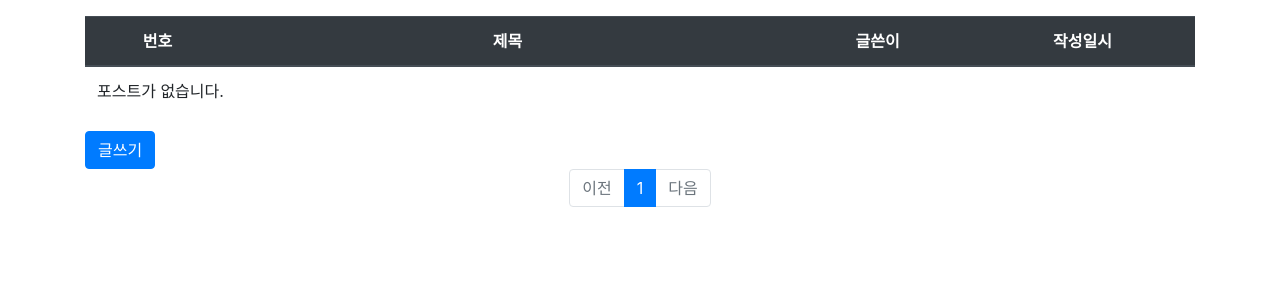
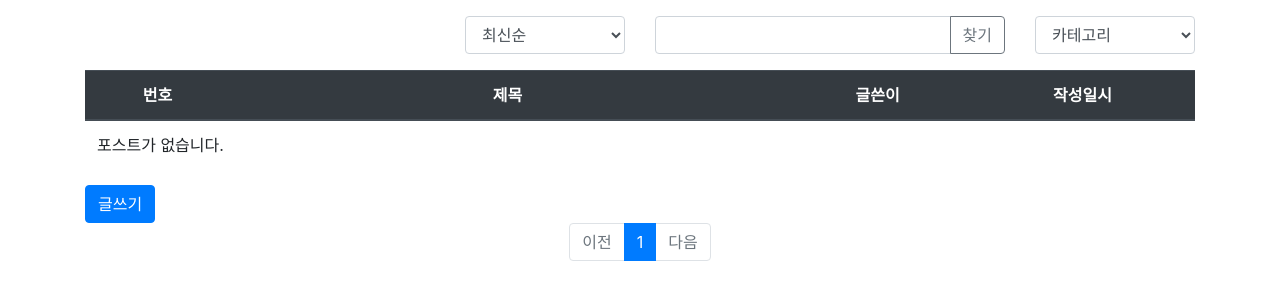
Before and after one commit to jundragons/TodayILearnProject, a Django app: page /post/1/ in a window 1280 px wide. Shown: the part 57-357 px from the top of the page. Run offline with Django 4.2, Linux system fonts and the light colour scheme; data that the repository does not hold is empty; some libraries are stand-ins or nearby versions.

Commit message:
Add search and order function

```diff
--- a/blog/templates/blog/post_list.html
+++ b/blog/templates/blog/post_list.html
@@ -2,6 +2,32 @@
 {% load blog_filter %}
     {% block content %}
     <div class="container my-3">
+        <div class="row justify-content-end my-3">
+<!--            시간순 정렬-->
+            <div class="col-2">
+                <select class="form-control so">
+                    <option value="recent" {% if so == 'recent' %}selected{% endif %}>최신순</option>
+                    <option value="old" {% if so == 'old' %}selected{% endif %}>오래된순</option>
+                </select>
+            </div>
+<!--             검색창-->
+            <div class="col-4 input-group">
+                <input type="text" class="form-control kw" value="{{ kw|default_if_none:'' }}">
+                <div class="input-group-append">
+                    <button class="btn btn-outline-secondary" type="button" id="btn_search">찾기</button>
+                </div>
+            </div>
+
+<!--            카테고리별 검색-->
+            <div class="col-2">
+                <select class="form-control ca" onChange={this.onChange.bind(this)}>
+                    <option value="" selected disabled hidden >카테고리</option>
+                    {% for cate in category %}
+                    <option value = "{{cate.category_id}}">{{cate}}</option>
+                    {% endfor %}}
+                </select>
+            </div>
+        </div>
         <table class="table">
             <thead>
             <tr class="text-center thead-dark">
@@ -35,4 +61,45 @@
         <a href="/post/create/{{id}}" class="btn btn-primary">글쓰기</a>
         {% include 'blog/pagination.html' with page=posts %}
     </div>
+    <form id="searchForm" method="get" action="/post/{{id}}">
+        <input type="hidden" id="kw" name="kw" value="{{ kw|default_if_none:'' }}">
+        <input type="hidden" id="page" name="page" value="{{ page }}">
+        <input type="hidden" id="so" name="so" value="{{ so }}">
+        <input type="hidden" id="ca" name="ca" value="{{ ca }}">
+    </form>
 {% endblock %}
+{% block script %}
+<script type='text/javascript'>
+$(document).ready(function(){
+    $(".delete").on('click', function() {
+        console.log("???")
+        if(confirm("정말로 삭제하시겠습니까?")) {
+            location.href = $(this).data('uri');
+        }
+    });
+
+     $(".so").on('change', function() {
+        $("#so").val($(this).val());
+        $("#page").val(1);
+        $("#searchForm").submit();
+    });
+
+     $(".ca").on('change', function() {
+        $("#ca").val($(this).val());
+        $("#page").val(1);
+        $("#searchForm").submit();
+    });
+
+     $(".page-link").on('click', function() {
+        $("#page").val($(this).data("page"));
+        $("#searchForm").submit();
+    });
+
+    $("#btn_search").on('click', function() {
+        $("#kw").val($(".kw").val());
+        $("#page").val(1);  // 검색버튼을 클릭할 경우 1페이지부터 조회한다.
+        $("#searchForm").submit();
+    });
+});
+</script>
+{% endblock %}
```
